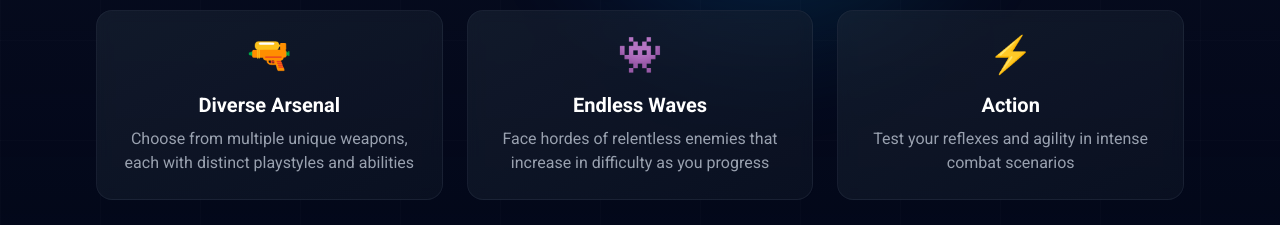
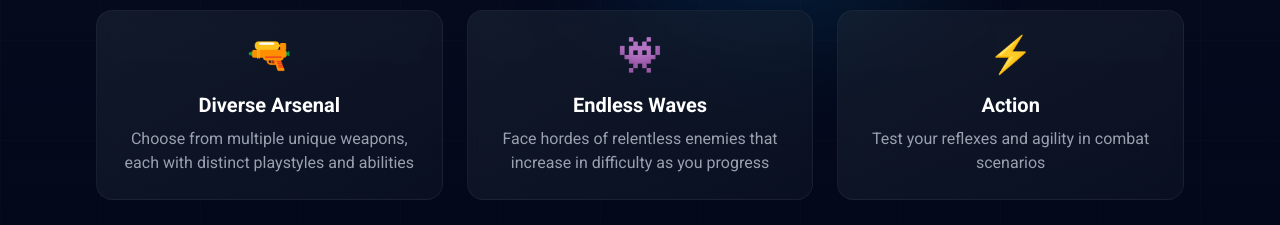
Before and after one commit to AlexNaziru/platform, a React (Vite) app in the folder client/: page /top-down-shooter in a window 1280 px wide. Shown: the part 1060-1285 px from the top of the page. Built offline with nearby package versions, Linux system fonts and the light colour scheme.

Commit message:
redirect

```diff
--- a/client/src/pages/TopDownShooter.jsx
+++ b/client/src/pages/TopDownShooter.jsx
@@ -82,7 +82,7 @@ const TopDownShooter = () => {
                         <div className="bg-gradient-to-br from-gray-800/50 to-gray-900/50 backdrop-blur-sm border border-gray-700/30 rounded-2xl p-6">
                             <div className="text-4xl mb-4">⚡</div>
                             <h3 className="text-xl font-bold mb-2">Action</h3>
-                            <p className="text-gray-400">Test your reflexes and agility in intense combat scenarios</p>
+                            <p className="text-gray-400">Test your reflexes and agility in combat scenarios</p>
                         </div>
                     </div>
                 </div>
```
